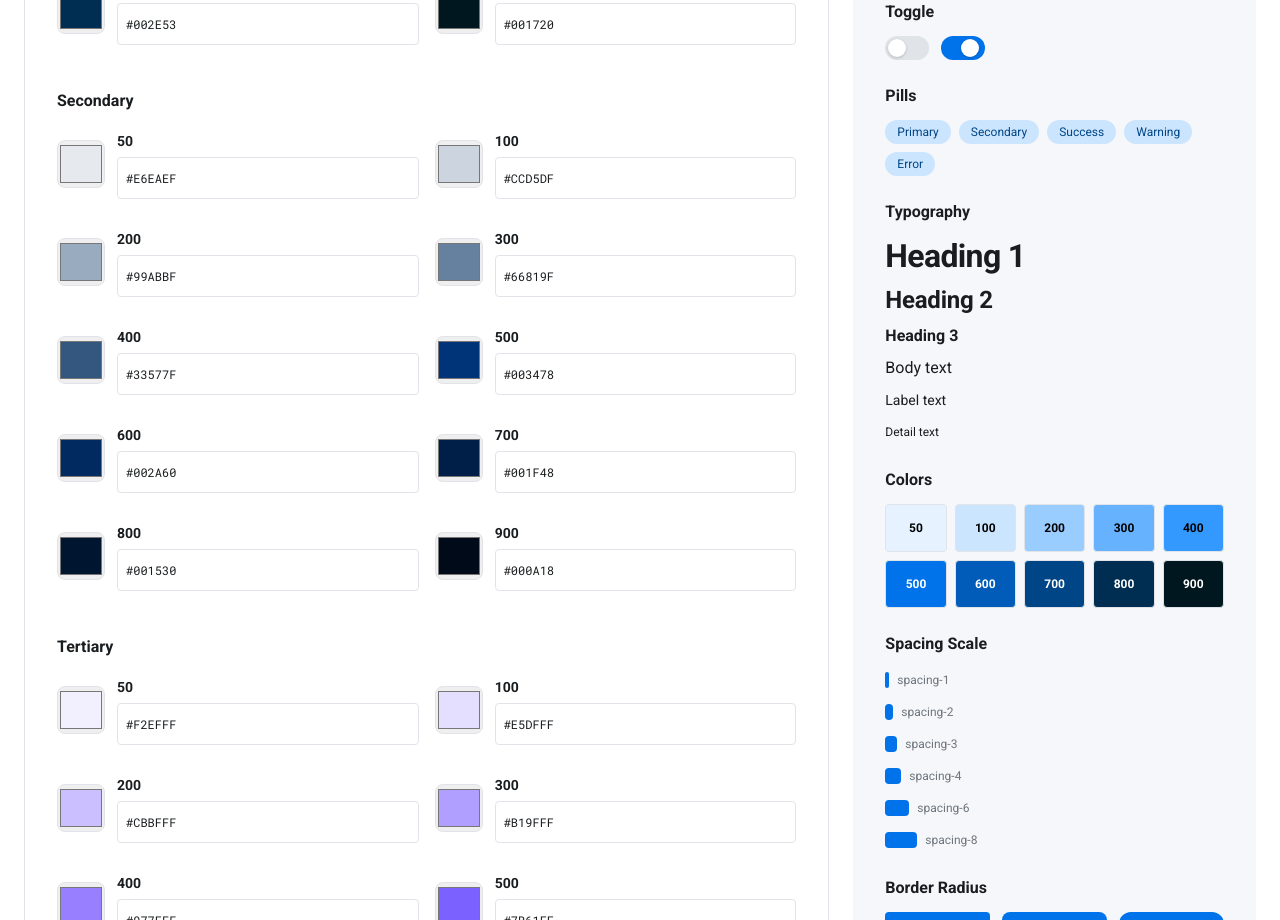
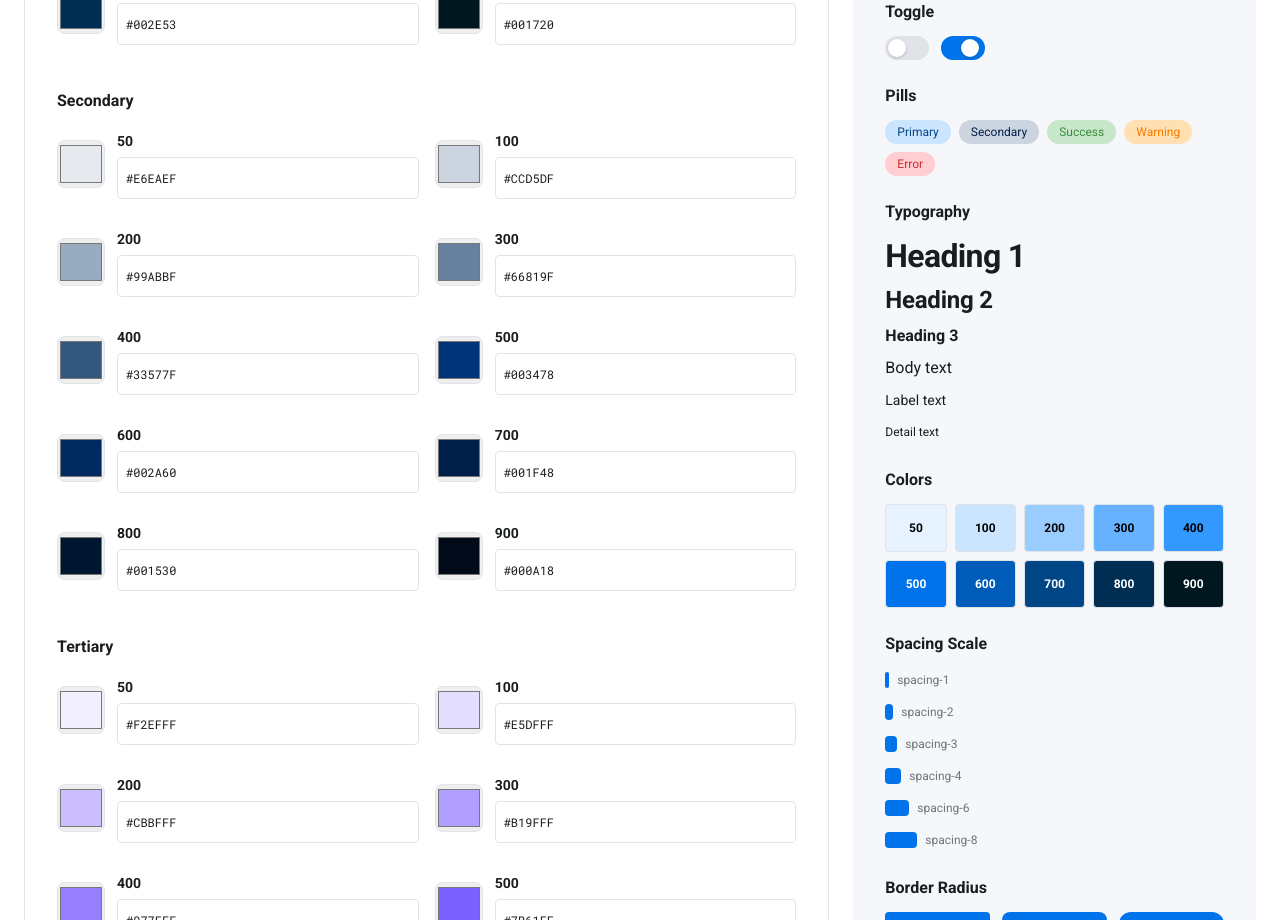
Before and after one commit to deannaglaze/carnow-design-system, a Next.js app: page /editor in a window 1280 px wide. Shown: the part 940-1860 px from the top of the page. Built offline with nearby package versions, Linux system fonts and the light colour scheme.

Commit message:
Fix TypeScript error in LivePreview

```diff
--- a/src/components/editor/LivePreview.tsx
+++ b/src/components/editor/LivePreview.tsx
@@ -68,11 +68,11 @@ export function LivePreview() {
           Pills
         </h4>
         <div style={{ display: 'flex', gap: 'var(--spacing-2)', flexWrap: 'wrap' }}>
-          <Pill color="primary">Primary</Pill>
-          <Pill color="secondary">Secondary</Pill>
-          <Pill color="success">Success</Pill>
-          <Pill color="warning">Warning</Pill>
-          <Pill color="error">Error</Pill>
+          <Pill variant="primary">Primary</Pill>
+          <Pill variant="secondary">Secondary</Pill>
+          <Pill variant="success">Success</Pill>
+          <Pill variant="warning">Warning</Pill>
+          <Pill variant="error">Error</Pill>
         </div>
       </div>
 
```
